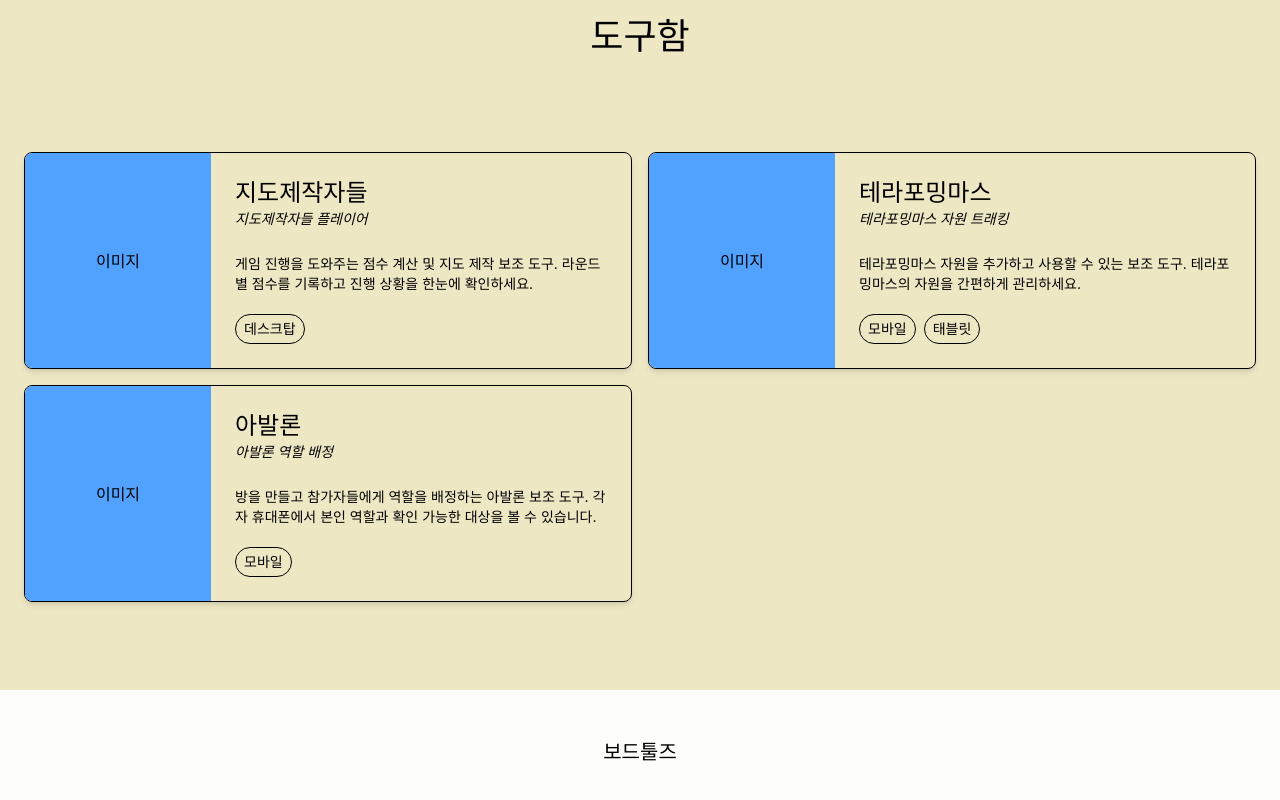
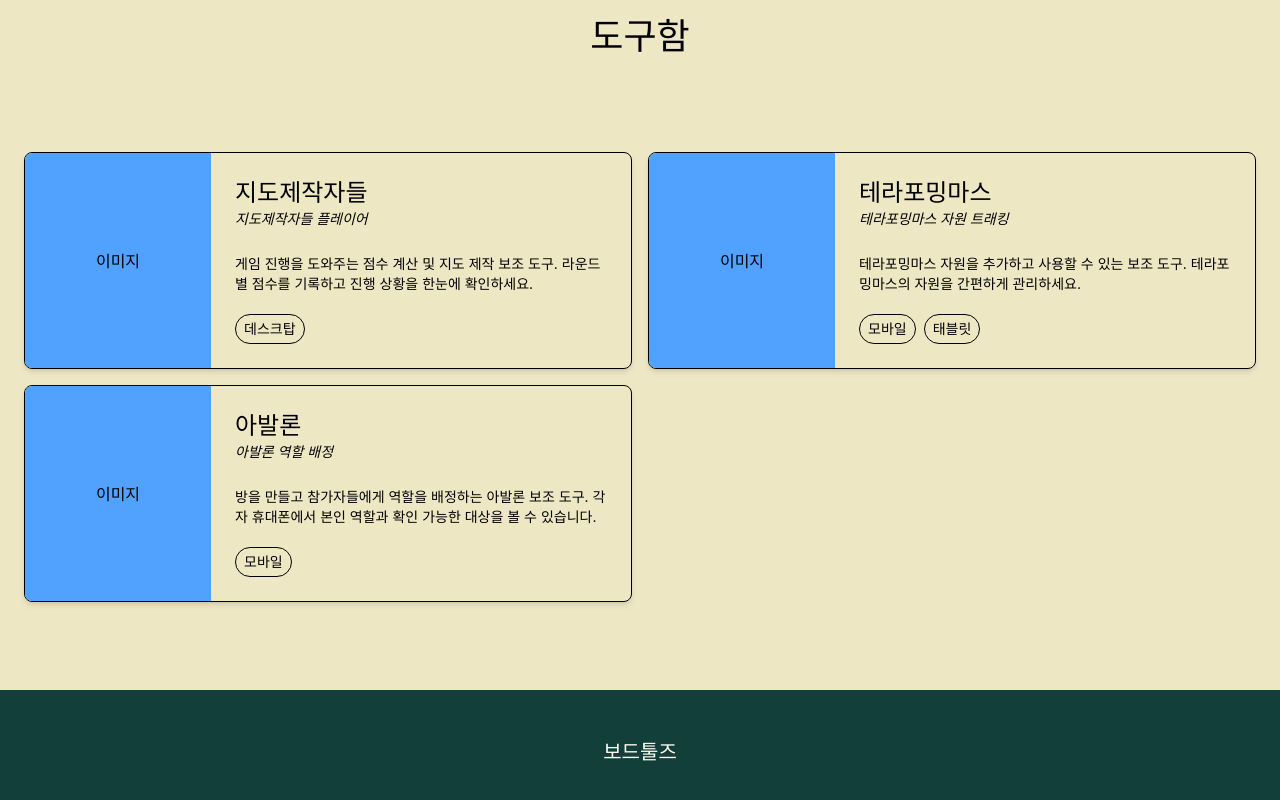
Before and after one commit to jungsmins/board-tools, a Next.js app: page / in a window 1280 px wide. Shown: the part 764-1564 px from the top of the page. Built offline with nearby package versions, Linux system fonts and the light colour scheme.

Commit message:
feat: Footer를 브랜드 다크 배경으로 리디자인

```diff
--- a/src/components/shared/Footer.tsx
+++ b/src/components/shared/Footer.tsx
@@ -1,18 +1,11 @@
 export default function Footer() {
-  const edgeGradientBar = `
-    after:content-['']
-    after:absolute
-    after:left-0
-    after:right-0
-    after:h-1
-    after:bg-[linear-gradient(90deg,var(--color-gradient-red)_0%,var(--color-gradient-blue)_33%,var(--color-gradient-green)_66%,var(--color-gradient-yellow)_100%)]
-  `;
-
   return (
     <footer
-      className={`relative flex flex-col items-center justify-center bg-chrome py-12 after:top-0 ${edgeGradientBar}`}
+      className={
+        'relative flex flex-col items-center justify-center bg-brand-900 py-12'
+      }
     >
-      <p className='text-title text-xl'>보드툴즈</p>
+      <p className='text-xl text-surface'>보드툴즈</p>
     </footer>
   );
 }
```
Also changed, not shown: 1 other file (tests, documents, lock files or other folders).
